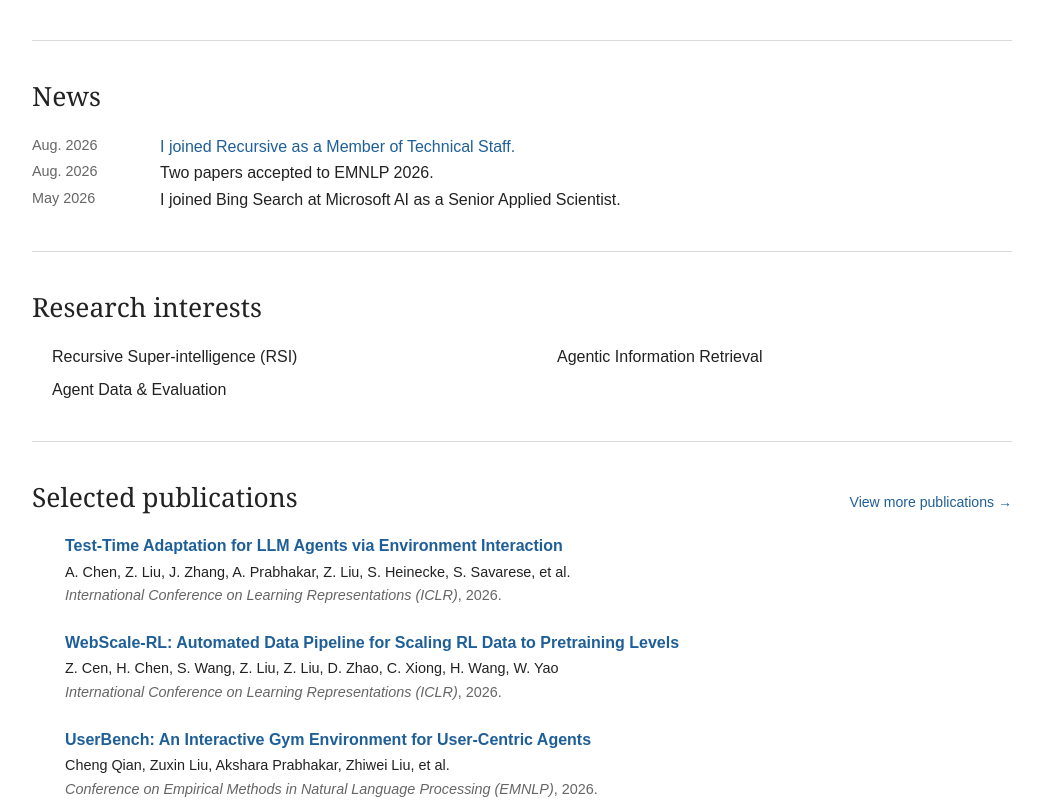
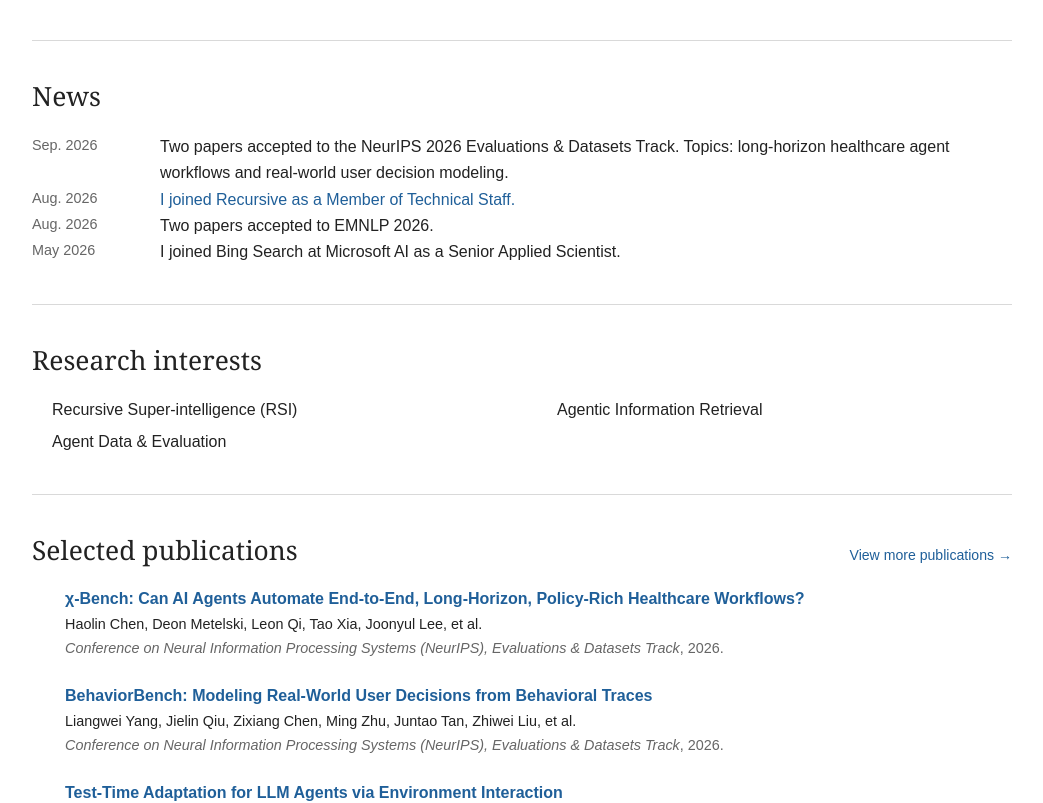
Before and after one commit to JimLiu96/JimLiu96.github.io, a Next.js app: page / in a window 1280 px wide. Shown: the part 740-1543 px from the top of the page, without its empty margins (118-1161 px from the left). Built offline with nearby package versions, Linux system fonts and the light colour scheme; no server answers.

Commit message:
Add NeurIPS 2026 paper acceptances

```diff
--- a/app/data/site-content.json
+++ b/app/data/site-content.json
@@ -1,5 +1,11 @@
 {
   "homeNews": [
+    {
+      "date": "2026-09-25",
+      "label": "Sep. 2026",
+      "title": "Two papers accepted to the NeurIPS 2026 Evaluations & Datasets Track.",
+      "detail": "Topics: long-horizon healthcare agent workflows and real-world user decision modeling."
+    },
     {
       "date": "2026-08-18",
       "label": "Aug. 2026",
--- a/app/page.tsx
+++ b/app/page.tsx
@@ -35,6 +35,20 @@ function ProfileIcon({ name }: { name: string }) {
 }
 
 const selectedPublications = [
+  {
+    year: '2026',
+    title: 'χ-Bench: Can AI Agents Automate End-to-End, Long-Horizon, Policy-Rich Healthcare Workflows?',
+    authors: 'Haolin Chen, Deon Metelski, Leon Qi, Tao Xia, Joonyul Lee, et al.',
+    venue: 'Conference on Neural Information Processing Systems (NeurIPS), Evaluations & Datasets Track',
+    href: 'https://openreview.net/forum?id=UgC5P05iuV',
+  },
+  {
+    year: '2026',
+    title: 'BehaviorBench: Modeling Real-World User Decisions from Behavioral Traces',
+    authors: 'Liangwei Yang, Jielin Qiu, Zixiang Chen, Ming Zhu, Juntao Tan, Zhiwei Liu, et al.',
+    venue: 'Conference on Neural Information Processing Systems (NeurIPS), Evaluations & Datasets Track',
+    href: 'https://openreview.net/forum?id=wry0uLfZbi',
+  },
   {
     year: '2026',
     title: 'Test-Time Adaptation for LLM Agents via Environment Interaction',
--- a/app/publications/publication-list.tsx
+++ b/app/publications/publication-list.tsx
@@ -3,6 +3,8 @@
 import { useState } from 'react';
 
 const publications = [
+  { year: 2026, title: 'χ-Bench: Can AI Agents Automate End-to-End, Long-Horizon, Policy-Rich Healthcare Workflows?', venue: 'NeurIPS E&D', topic: 'Agents', href: 'https://openreview.net/forum?id=UgC5P05iuV' },
+  { year: 2026, title: 'BehaviorBench: Modeling Real-World User Decisions from Behavioral Traces', venue: 'NeurIPS E&D', topic: 'Agents', href: 'https://openreview.net/forum?id=wry0uLfZbi' },
   { year: 2026, title: 'Test-Time Adaptation for LLM Agents via Environment Interaction', venue: 'ICLR', topic: 'Agents', href: 'https://scholar.google.com/citations?view_op=view_citation&user=dfjWd2oAAAAJ&citation_for_view=dfjWd2oAAAAJ:kRWSkSYxWN8C' },
   { year: 2026, title: 'WebScale-RL: Automated Data Pipeline for Scaling RL Data to Pretraining Levels', venue: 'ICLR', topic: 'Agents', href: 'https://scholar.google.com/citations?view_op=view_citation&user=dfjWd2oAAAAJ&citation_for_view=dfjWd2oAAAAJ:sSrBHYA8nusC' },
   { year: 2026, title: 'UserBench: An Interactive Gym Environment for User-Centric Agents', venue: 'EMNLP', topic: 'Agents', href: 'https://openreview.net/forum?id=4kOvQ62Q0k' },
```
